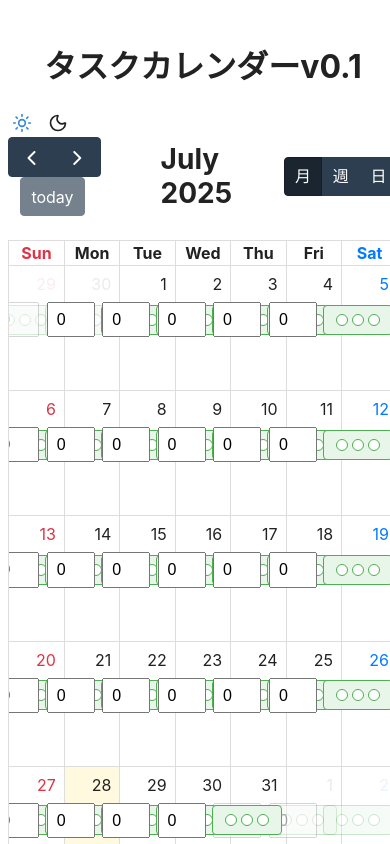
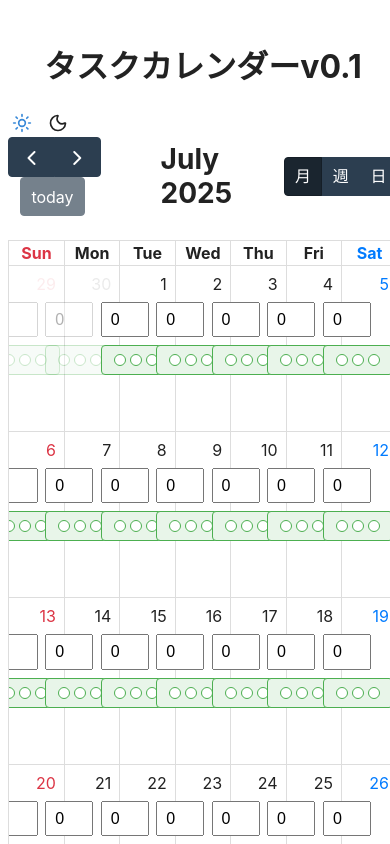
Before and after one commit to eletim/task_calendar, a React (Create React App) app in the folder frontend/: page / in a window 390 px wide. Shown: the top 844 px of the page. Built offline with nearby package versions, Linux system fonts and the light colour scheme; no server answers.

Commit message:
fix(UI): スマホ表示時にルーチンタスクが潰れにくくなるようレイアウトを調整
- `.habit-row` に flex-wrap を許可
- `.habit-input` と `.habit-box` の幅／フォントサイズをタップしやすく調整

```diff
--- a/frontend/src/index.css
+++ b/frontend/src/index.css
@@ -96,6 +96,7 @@ code {
 /* 1行に並べるラッパー */
 .habit-row {
   display: flex;
+  flex-wrap: wrap;
   align-items: center;
   gap: 6px;
   margin-top: 4px;
@@ -303,14 +304,65 @@ code {
 }
 
 @media (max-width: 600px) {
-  /* レイアウト：縦並び＆幅100% */
+  /* ── 日セル内イベント領域の横スクロール防止 ───────────────────────── */
+  .fc-daygrid-day-frame .fc-daygrid-day-events {
+    overflow-x: hidden;      /* 横にはみ出したら切り捨て */
+  }
+
+  /* ── FullCalendar のイベント要素幅をセル幅内に収める ─────────────────── */
+  .fc-daygrid-event {
+    box-sizing: border-box;  /* padding を含めて幅計算 */
+    max-width: 100%;         /* 親コンテナ幅を超えない */
+  }
+
+  /* ── カスタムした .task-item（Flex）にも幅制限を ───────────────────── */
+  .task-item {
+    width: 100%;             /* 親要素いっぱいに */
+    box-sizing: border-box;  /* パディング込みで100% */
+    display: flex;
+    align-items: center;
+    gap: 4px;
+  }
+
+  /* ── タイトルテキストの省略表示 or 折り返し ───────────────────────── */
+  .task-item span {
+    flex: 1 1 auto;          /* 残り幅を確保 */
+    white-space: nowrap;     /* 折り返さずに */
+    overflow: hidden;
+    text-overflow: ellipsis; /* はみ出したら「…」に */
+  }
+  .fc-daygrid-day-top {
+    margin-bottom: 4px;  /* 日付番号と習慣行の間隔 */
+  }
+
+  /* ルーチン行の折り返しと余白拡大 */
+  .habit-row {
+    flex-wrap: wrap;     /* 折り返し許可 */
+    gap: 8px;            /* アイテム間隔を広く */
+  }
+
+  /* 数値入力欄を幅50%にしてタップしやすく */
+  .habit-input {
+    width: 50%;          /* 入力欄をセル幅の半分に */
+    min-width: 48px;     /* 極端に狭くならないよう最低幅を確保 */
+    font-size: 1rem;
+    padding: 6px 8px;
+    box-sizing: border-box;
+  }
+
+  /* ○ボックスを折り返し可能に */
+  .habit-box {
+    flex: 0 0 40%;       /* セル幅の40%を確保 */
+    padding: 8px 12px;
+  }
+
+  /* サイドバー以下は既存の調整のまま…… */
   .app-container {
     flex-direction: column;
     width: 100%;
     margin: 20px auto;
     padding: 0 8px;
   }
-  /* カレンダーとサイドバーを幅100%に */
   .calendar-container {
     flex: 0 0 100%;
     width: 100%;
@@ -322,16 +374,6 @@ code {
     padding: 12px;
     font-size: 1rem;
   }
-  /* タップしやすいサイズ調整 */
-  .habit-input {
-    width: 48px;
-    font-size: 1rem;
-    padding: 6px 8px;
-  }
-  .habit-box {
-    padding: 8px 12px;
-  }
-  /* サイドバー内ボタンは縦並び＆タップ領域拡大 */
   .sidebar-button-group {
     flex-direction: column;
     gap: 8px;
```
